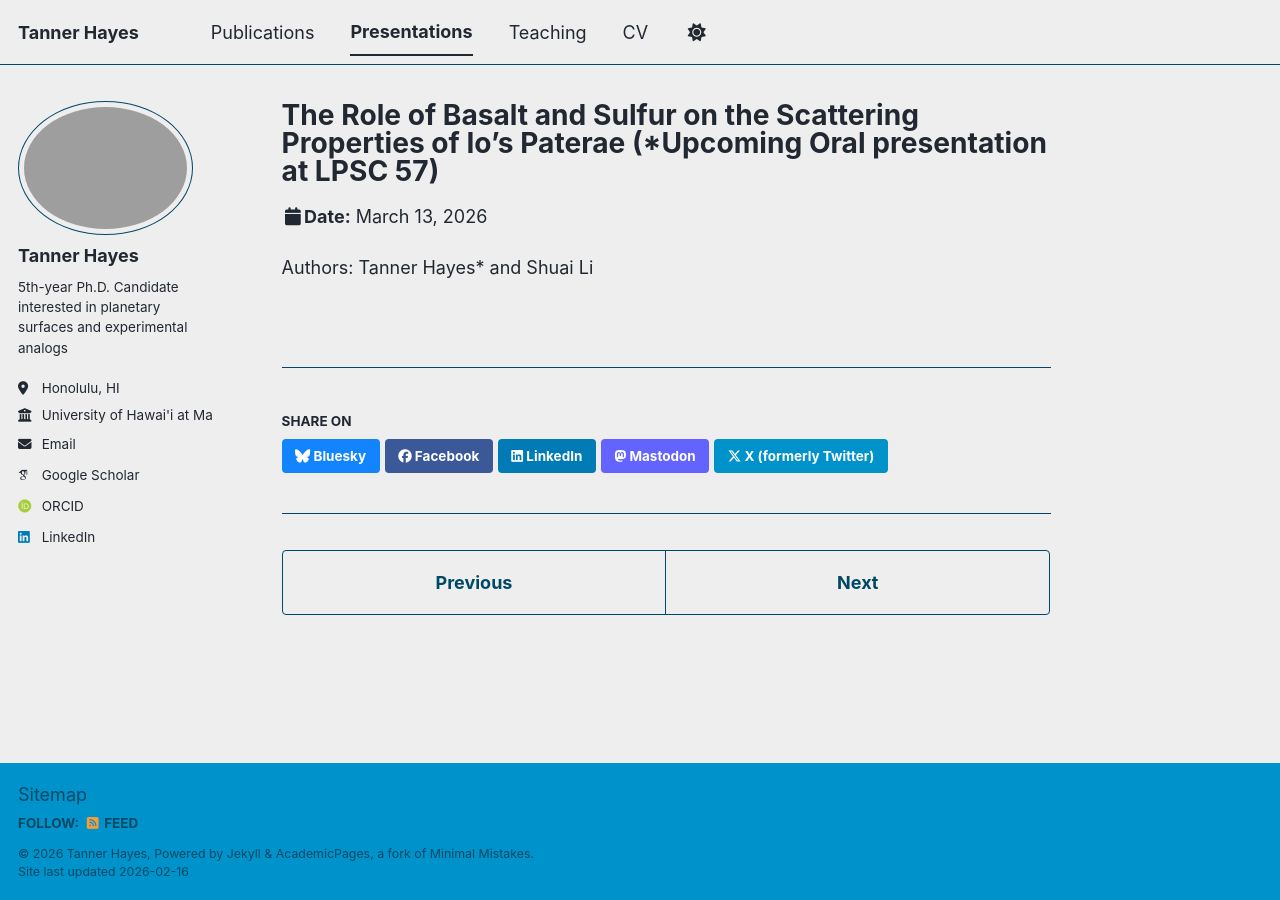
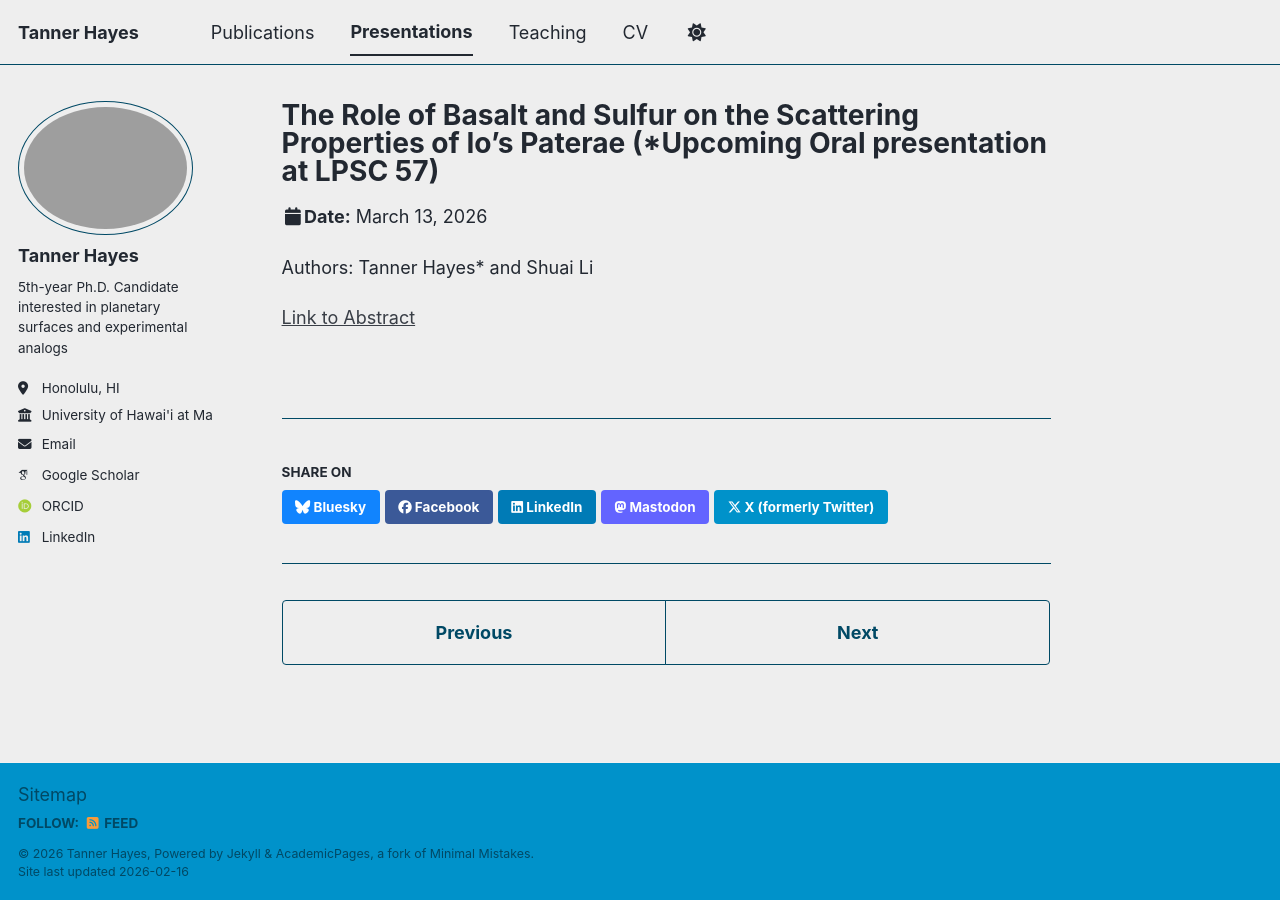
Before and after one commit to th-blip12/twhayes, a Jekyll site: the page built from _talks/LPSC57.md, in a window 1280 px wide. Built offline with Jekyll 4.4.1, drawn with Linux system fonts in a browser that asks for light colours; some web fonts are replaced; a script bundle is joined from its source files by our own code; library files that are not in the unit come from our copies.

Commit message:
Add link to abstract in LPSC57 markdown file
Added a link to the abstract for LPSC57 talk.

```diff
--- a/_talks/LPSC57.md
+++ b/_talks/LPSC57.md
@@ -9,3 +9,5 @@ location: "The Woodlands, TX"
 ---
 
 Authors: Tanner Hayes* and Shuai Li
+
+[Link to Abstract](https://www.hou.usra.edu/meetings/lpsc2026/pdf/1392.pdf)
```
